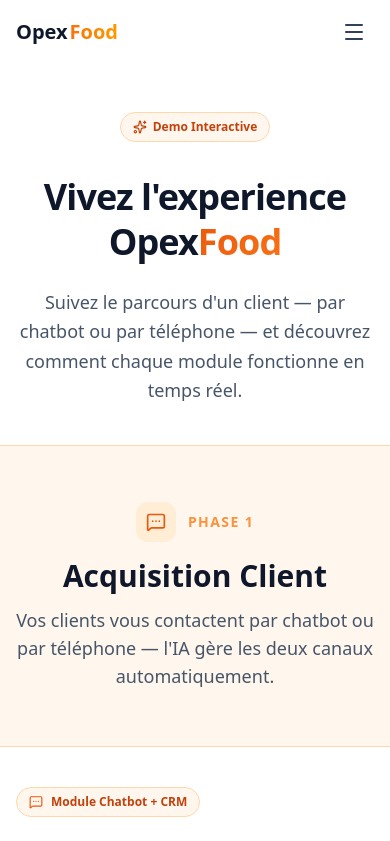
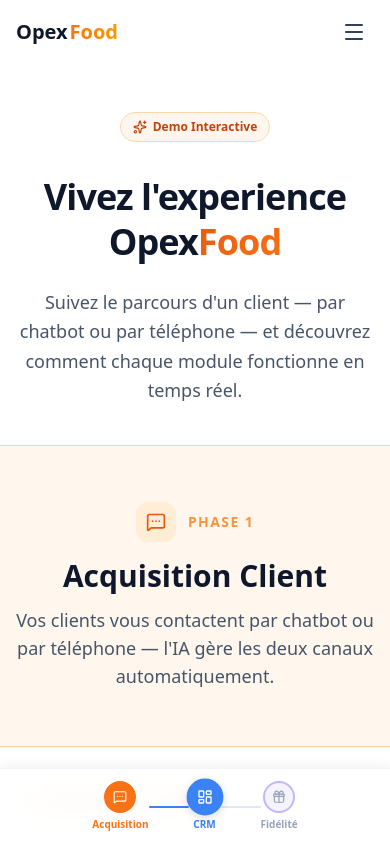
Before and after one commit to PHT001/opexfood, a Next.js app: page /demo in a window 390 px wide. Shown: the top 841 px of the page. Built offline with nearby package versions, Linux system fonts and the light colour scheme.

Commit message:
feat: add mobile progress bar on demo page + cleanup ModuleShowcase timeline

```diff
--- a/src/components/demo/DemoProgressLine.tsx
+++ b/src/components/demo/DemoProgressLine.tsx
@@ -4,22 +4,24 @@
 import { MessageSquareMore, LayoutDashboard, Gift } from "lucide-react";
 
 const steps = [
-  { id: "step-chatbot", label: "Acquisition", icon: MessageSquareMore, color: "orange" },
-  { id: "step-2", label: "CRM", icon: LayoutDashboard, color: "blue" },
-  { id: "step-3", label: "Fidélité", icon: Gift, color: "violet" },
-] as const;
-
-const colorClasses: Record<string, { dot: string; dotActive: string; text: string; bg: string }> = {
-  orange: { dot: "border-orange-300", dotActive: "bg-orange-500 border-orange-500", text: "text-orange-600", bg: "bg-orange-500" },
-  blue: { dot: "border-blue-300", dotActive: "bg-blue-500 border-blue-500", text: "text-blue-600", bg: "bg-blue-500" },
-  violet: { dot: "border-violet-300", dotActive: "bg-violet-500 border-violet-500", text: "text-violet-600", bg: "bg-violet-500" },
-};
+  { id: "step-chatbot", label: "Acquisition", icon: MessageSquareMore, activeBg: "#f97316", borderColor: "#fdba74", inactiveBg: "#fff7ed" },
+  { id: "step-2", label: "CRM", icon: LayoutDashboard, activeBg: "#3b82f6", borderColor: "#93c5fd", inactiveBg: "#eff6ff" },
+  { id: "step-3", label: "Fidélité", icon: Gift, activeBg: "#8b5cf6", borderColor: "#c4b5fd", inactiveBg: "#f5f3ff" },
+];
 
 export default function DemoProgressLine() {
   const [activeIndex, setActiveIndex] = useState(-1);
   const [progress, setProgress] = useState(0);
   const [visible, setVisible] = useState(false);
+  const [isMobile, setIsMobile] = useState(false);
   const rafRef = useRef<number>(0);
+
+  useEffect(() => {
+    const checkMobile = () => setIsMobile(window.innerWidth < 1024);
+    checkMobile();
+    window.addEventListener("resize", checkMobile, { passive: true });
+    return () => window.removeEventListener("resize", checkMobile);
+  }, []);
 
   useEffect(() => {
     const sectionEls = steps.map((s) => document.getElementById(s.id));
@@ -30,7 +32,6 @@
         rafRef.current = 0;
         const viewportCenter = window.innerHeight / 2;
 
-        // Find active section
         let newActive = -1;
         for (let i = sectionEls.length - 1; i >= 0; i--) {
           const el = sectionEls[i];
@@ -43,7 +44,6 @@
         }
         setActiveIndex(newActive);
 
-        // Calculate overall progress (0-1)
         const firstEl = sectionEls[0];
         const lastEl = sectionEls[sectionEls.length - 1];
         if (firstEl && lastEl) {
@@ -55,7 +55,6 @@
           setProgress(p);
         }
 
-        // Show/hide based on first/last section visibility
         const first = sectionEls[0];
         const last = sectionEls[sectionEls.length - 1];
         if (first && last) {
@@ -71,29 +70,157 @@
     return () => window.removeEventListener("scroll", onScroll);
   }, []);
 
+  /* ── Mobile: horizontal bar at bottom ── */
+  if (isMobile) {
+    return (
+      <div
+        style={{
+          position: "fixed",
+          bottom: 0,
+          left: 0,
+          right: 0,
+          zIndex: 40,
+          display: "flex",
+          alignItems: "center",
+          justifyContent: "center",
+          gap: 0,
+          padding: "12px 24px",
+          paddingBottom: "calc(12px + env(safe-area-inset-bottom, 0px))",
+          backgroundColor: "rgba(255,255,255,0.92)",
+          backdropFilter: "blur(12px)",
+          WebkitBackdropFilter: "blur(12px)",
+          borderTop: "1px solid #f1f5f9",
+          boxShadow: "0 -2px 12px rgba(0,0,0,0.06)",
+          transition: "opacity 0.4s, transform 0.4s",
+          opacity: visible ? 1 : 0,
+          transform: visible ? "translateY(0)" : "translateY(100%)",
+          pointerEvents: visible ? "auto" : "none",
+        }}
+      >
+        {steps.map((step, i) => {
+          const Icon = step.icon;
+          const isActive = i <= activeIndex;
+          const isCurrent = i === activeIndex;
+
+          return (
+            <div key={step.id} style={{ display: "flex", alignItems: "center" }}>
+              {/* Connector line (before each step except first) */}
+              {i > 0 && (
+                <div
+                  style={{
+                    width: 40,
+                    height: 2,
+                    borderRadius: 1,
+                    backgroundColor: isActive ? step.activeBg : "#e2e8f0",
+                    transition: "background-color 0.3s",
+                  }}
+                />
+              )}
+
+              {/* Step circle */}
+              <button
+                onClick={() => {
+                  document.getElementById(step.id)?.scrollIntoView({ behavior: "smooth", block: "center" });
+                }}
+                style={{
+                  display: "flex",
+                  flexDirection: "column",
+                  alignItems: "center",
+                  gap: 4,
+                  background: "none",
+                  border: "none",
+                  cursor: "pointer",
+                  padding: 0,
+                }}
+              >
+                <div
+                  style={{
+                    position: "relative",
+                    width: 32,
+                    height: 32,
+                    borderRadius: "50%",
+                    border: "2px solid",
+                    borderColor: isActive ? step.activeBg : step.borderColor,
+                    backgroundColor: isActive ? step.activeBg : step.inactiveBg,
+                    display: "flex",
+                    alignItems: "center",
+                    justifyContent: "center",
+                    transition: "all 0.3s",
+                    transform: isCurrent ? "scale(1.15)" : "scale(1)",
+                    boxShadow: isCurrent ? "0 2px 8px rgba(0,0,0,0.15)" : "none",
+                  }}
+                >
+                  <Icon style={{ width: 14, height: 14, color: isActive ? "#ffffff" : "#94a3b8", transition: "color 0.3s" }} />
+                </div>
+                <span
+                  style={{
+                    fontSize: 10,
+                    fontWeight: 600,
+                    color: isActive ? step.activeBg : "#94a3b8",
+                    transition: "color 0.3s",
+                    whiteSpace: "nowrap",
+                  }}
+                >
+                  {step.label}
+                </span>
+              </button>
+            </div>
+          );
+        })}
+      </div>
+    );
+  }
+
+  /* ── Desktop: vertical bar on left ── */
   return (
     <div
-      className={`fixed left-4 xl:left-8 top-1/2 -translate-y-1/2 z-40 hidden lg:flex flex-col items-center transition-opacity duration-500 ${
-        visible ? "opacity-100" : "opacity-0 pointer-events-none"
-      }`}
+      style={{
+        position: "fixed",
+        left: 16,
+        top: "50%",
+        transform: "translateY(-50%)",
+        zIndex: 40,
+        display: "flex",
+        flexDirection: "column",
+        alignItems: "center",
+        transition: "opacity 0.5s",
+        opacity: visible ? 1 : 0,
+        pointerEvents: visible ? "auto" : "none",
+      }}
     >
       {/* Background line */}
-      <div className="absolute left-1/2 -translate-x-1/2 top-0 bottom-0 w-[2px] bg-slate-200 rounded-full" />
+      <div
+        style={{
+          position: "absolute",
+          left: "50%",
+          transform: "translateX(-50%)",
+          top: 0,
+          bottom: 0,
+          width: 2,
+          backgroundColor: "#e2e8f0",
+          borderRadius: 9999,
+        }}
+      />
 
       {/* Progress fill */}
       <div
-        className="absolute left-1/2 -translate-x-1/2 top-0 w-[2px] rounded-full transition-all duration-300 ease-out"
         style={{
+          position: "absolute",
+          left: "50%",
+          transform: "translateX(-50%)",
+          top: 0,
+          width: 2,
+          borderRadius: 9999,
+          transition: "height 0.3s ease-out",
           height: `${progress * 100}%`,
           background: "linear-gradient(to bottom, #ea580c, #7c3aed)",
         }}
       />
 
       {/* Steps */}
-      <div className="relative flex flex-col gap-12">
+      <div style={{ position: "relative", display: "flex", flexDirection: "column", gap: 48 }}>
         {steps.map((step, i) => {
           const Icon = step.icon;
-          const c = colorClasses[step.color];
           const isActive = i <= activeIndex;
           const isCurrent = i === activeIndex;
 
@@ -103,28 +230,36 @@
               onClick={() => {
                 document.getElementById(step.id)?.scrollIntoView({ behavior: "smooth", block: "center" });
               }}
-              className="group relative flex items-center justify-center cursor-pointer"
+              style={{
+                position: "relative",
+                display: "flex",
+                alignItems: "center",
+                justifyContent: "center",
+                cursor: "pointer",
+                background: "none",
+                border: "none",
+                padding: 0,
+              }}
             >
-              {/* Dot */}
               <div
-                className={`relative w-7 h-7 rounded-full border-2 flex items-center justify-center transition-all duration-300 ${
-                  isActive ? c.dotActive : `${c.dot} bg-white`
-                } ${isCurrent ? "scale-110 shadow-md" : ""}`}
+                style={{
+                  position: "relative",
+                  width: 28,
+                  height: 28,
+                  borderRadius: "50%",
+                  border: "2px solid",
+                  borderColor: isActive ? step.activeBg : step.borderColor,
+                  backgroundColor: isActive ? step.activeBg : "#ffffff",
+                  display: "flex",
+                  alignItems: "center",
+                  justifyContent: "center",
+                  transition: "all 0.3s",
+                  transform: isCurrent ? "scale(1.1)" : "scale(1)",
+                  boxShadow: isCurrent ? "0 2px 8px rgba(0,0,0,0.12)" : "none",
+                }}
               >
-                <Icon className={`w-3 h-3 transition-colors duration-300 ${isActive ? "text-white" : "text-slate-400"}`} />
-                {isCurrent && (
-                  <div className={`absolute inset-0 rounded-full ${c.bg} opacity-20 animate-ping`} style={{ animationDuration: "2s" }} />
-                )}
+                <Icon style={{ width: 12, height: 12, color: isActive ? "#ffffff" : "#94a3b8", transition: "color 0.3s" }} />
               </div>
-
-              {/* Label — tooltip on hover */}
-              <span
-                className={`absolute left-full ml-3 text-xs font-semibold whitespace-nowrap px-2 py-1 rounded-md transition-all duration-200 opacity-0 -translate-x-1 group-hover:opacity-100 group-hover:translate-x-0 ${
-                  isActive ? `${c.text} bg-white shadow-sm` : "text-slate-400 bg-white shadow-sm"
-                }`}
-              >
-                {step.label}
-              </span>
             </button>
           );
         })}
```
Also changed, not shown: src/components/landing/ModuleShowcase.tsx (+0 -42 lines).
